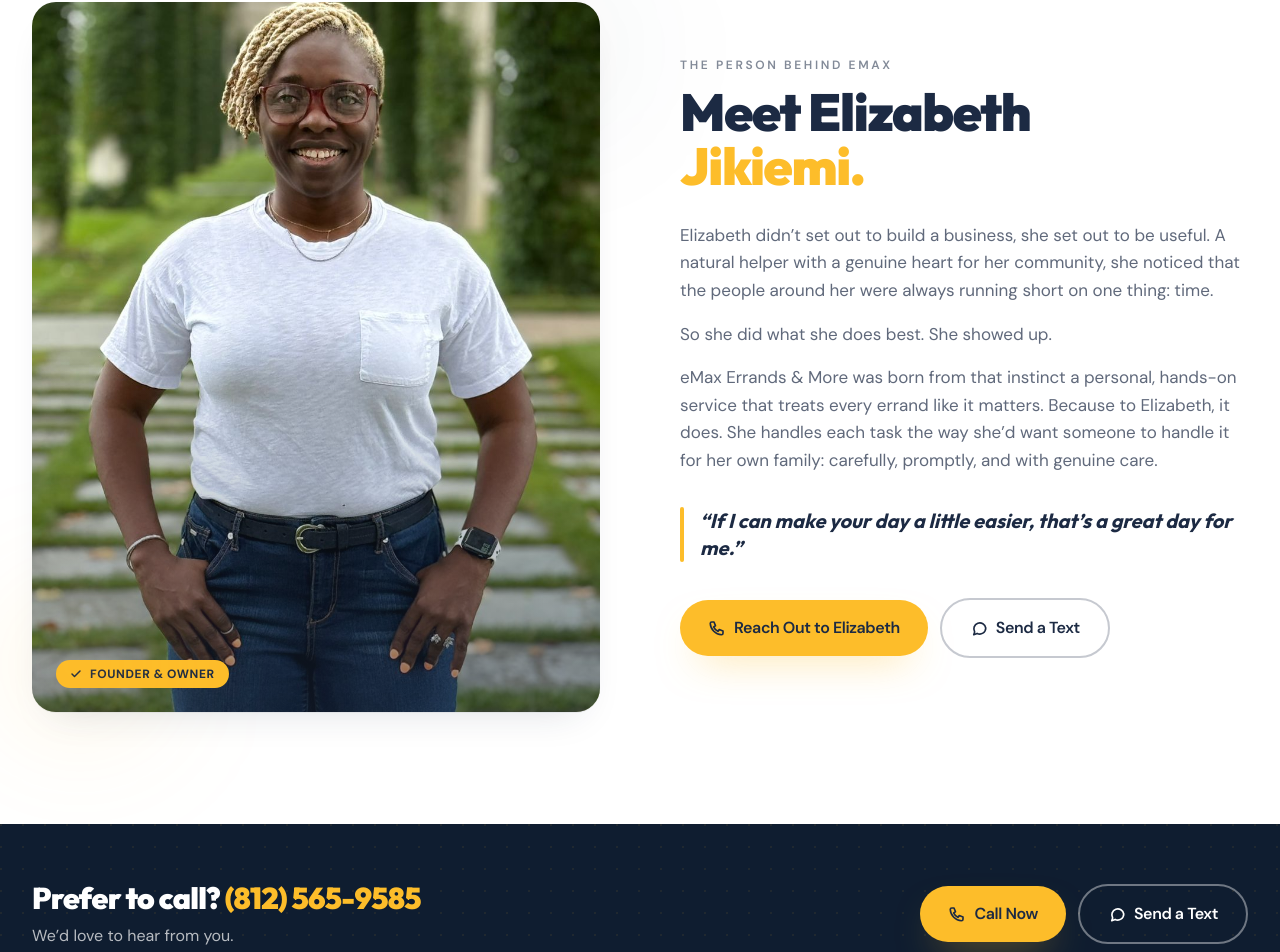
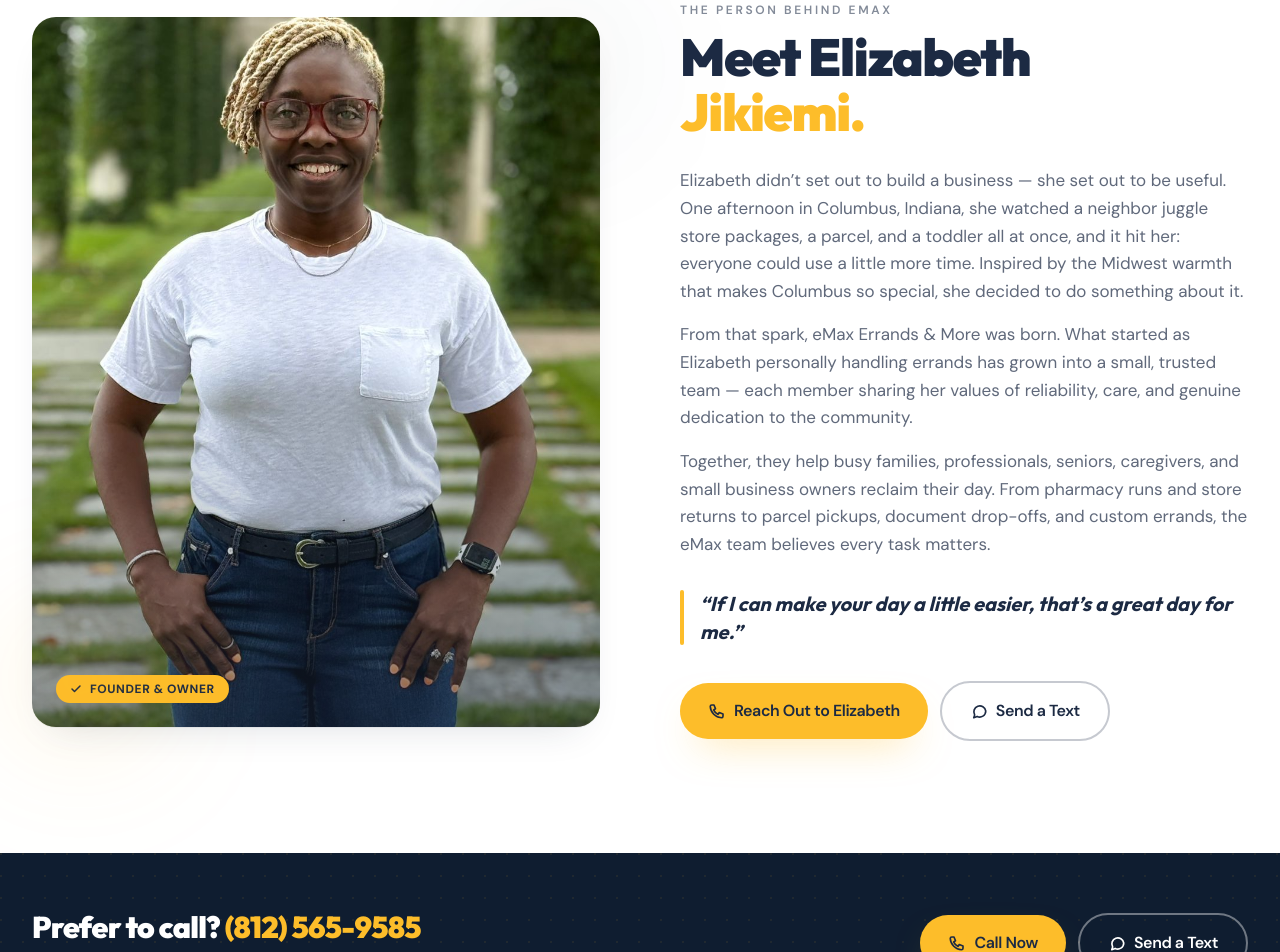
Before and after one commit to Pappy-Vx/emax, a Next.js app: page /contact in a window 1280 px wide. Shown: the part 1823-2775 px from the top of the page. Built offline with nearby package versions, Linux system fonts and the light colour scheme.

Commit message:
Update contact section copy for clarity and engagement

```diff
--- a/src/components/Contact.jsx
+++ b/src/components/Contact.jsx
@@ -286,13 +286,13 @@
 
               <div className="mt-7 space-y-4 text-navy/70 leading-relaxed text-[17px]">
                 <p>
-                  Elizabeth didn&rsquo;t set out to build a business, she set out to be useful. A natural helper with a genuine heart for her community, she noticed that the people around her were always running short on one thing: time.
+                  Elizabeth didn&rsquo;t set out to build a business &mdash; she set out to be useful. One afternoon in Columbus, Indiana, she watched a neighbor juggle store packages, a parcel, and a toddler all at once, and it hit her: everyone could use a little more time. Inspired by the Midwest warmth that makes Columbus so special, she decided to do something about it.
                 </p>
                 <p>
-                  So she did what she does best. She showed up.
+                  From that spark, eMax Errands &amp; More was born. What started as Elizabeth personally handling errands has grown into a small, trusted team &mdash; each member sharing her values of reliability, care, and genuine dedication to the community.
                 </p>
                 <p>
-                  eMax Errands &amp; More was born from that instinct a personal, hands-on service that treats every errand like it matters. Because to Elizabeth, it does. She handles each task the way she&rsquo;d want someone to handle it for her own family: carefully, promptly, and with genuine care.
+                  Together, they help busy families, professionals, seniors, caregivers, and small business owners reclaim their day. From pharmacy runs and store returns to parcel pickups, document drop-offs, and custom errands, the eMax team believes every task matters.
                 </p>
               </div>
 
```
